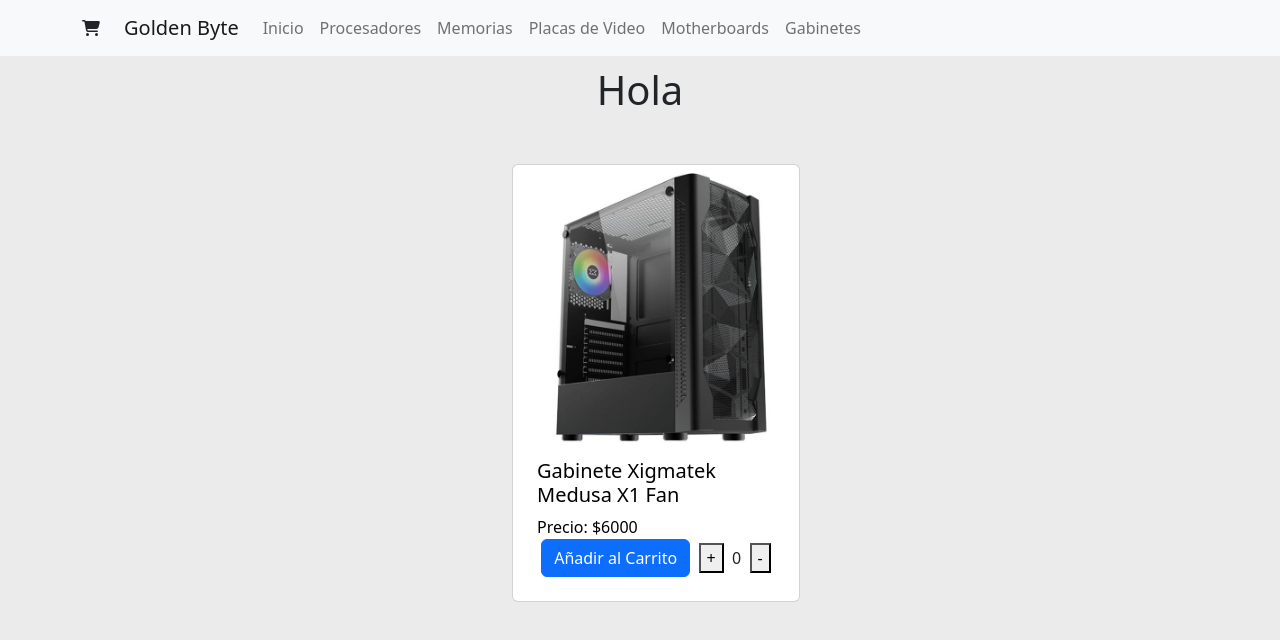
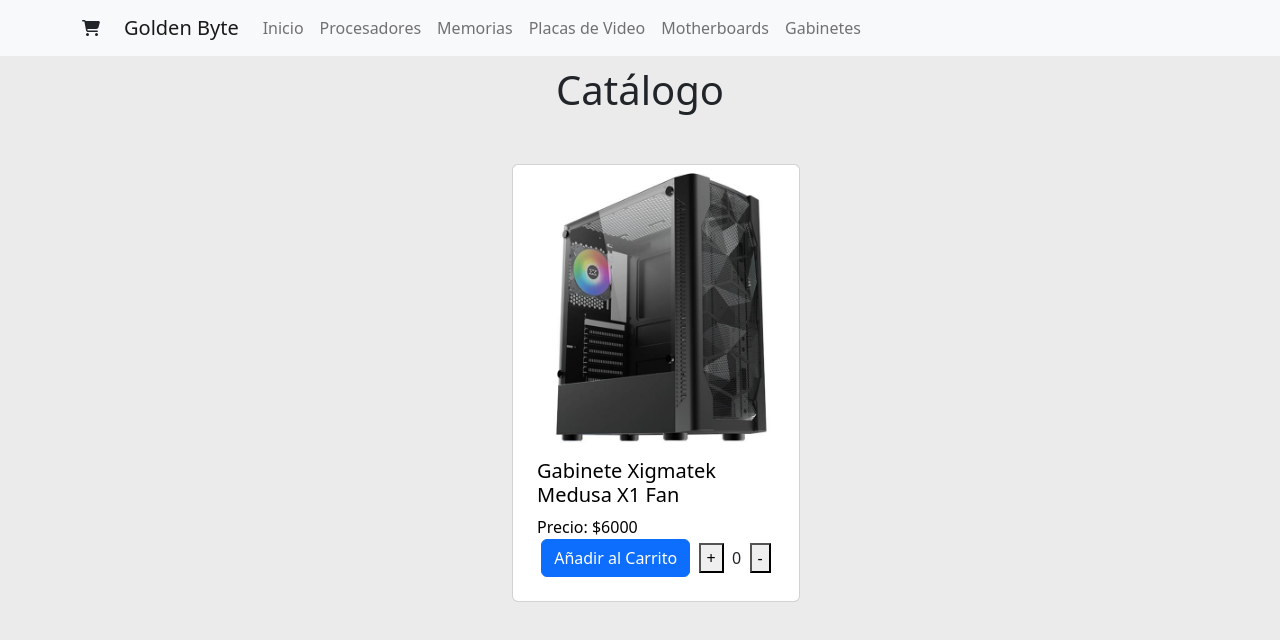
Before and after one commit to MatheoLCaneva/TiendaGoldenByte, a React (Create React App) app: page /categoria/gab in a window 1280 px wide. Shown: the top 640 px of the page. Built offline with nearby package versions, Linux system fonts and the light colour scheme.

Commit message:
Primer entrega parcial

```diff
--- a/src/App.js
+++ b/src/App.js
@@ -11,9 +11,9 @@
       <NavBar />
       <Routes>
         <Route path='/item/:id/:nombre' element={<ItemDetailContainer />} />
-        <Route path='/categoria/:idCategoria' element={<ItemListContainer mensaje={"Hola"} />} />
-        <Route path='/Ecommerce' element={<ItemListContainer mensaje={"Catalogo de Productos"} />} />
-        <Route path='/' element={<ItemListContainer mensaje={"Catalogo de Productos"} />} />
+        <Route path='/categoria/:idCategoria' element={<ItemListContainer mensaje={"Catálogo"} />} />
+        <Route path='/Ecommerce' element={<ItemListContainer mensaje={"Catálogo de Productos"} />} />
+        <Route path='/' element={<ItemListContainer mensaje={"Catálogo de Productos"} />} />
       </Routes>
     </Router>
 
--- a/src/components/navbar/navBar.jsx
+++ b/src/components/navbar/navBar.jsx
@@ -1,6 +1,6 @@
 import React from 'react'
 import 'bootstrap/dist/css/bootstrap.min.css'
-import { Navbar, Nav, Container } from "react-bootstrap"
+import { Navbar, Nav, Container} from "react-bootstrap"
 import CartIcon from './cartWidget'
 import { Link } from 'react-router-dom'
 import './navBar.css'
@@ -21,6 +21,7 @@
                             <Link className='nav-link' to="/categoria/vga">Placas de Video</Link>
                             <Link className='nav-link' to="/categoria/mot">Motherboards</Link>
                             <Link className='nav-link' to="/categoria/gab">Gabinetes</Link>
+
                         </Nav>
                     </Navbar.Collapse>
                 </Container>
--- a/src/container/itemListContainer.jsx
+++ b/src/container/itemListContainer.jsx
@@ -10,7 +10,6 @@
     const { idCategoria } = useParams()
     const [productos, setProductos] = useState([])
     const [cargando, setCargando] = useState(true)
-
 
     useEffect(() => {
         setCargando(true)
```
